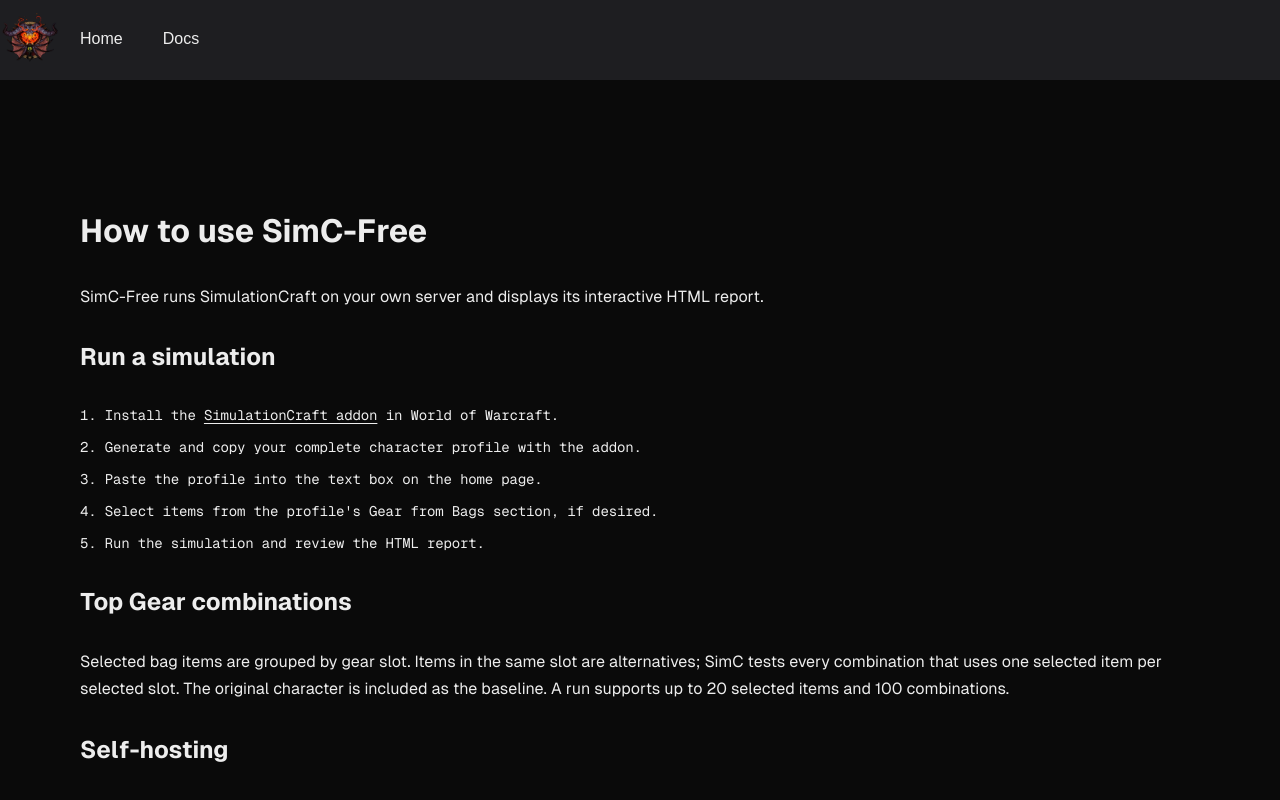
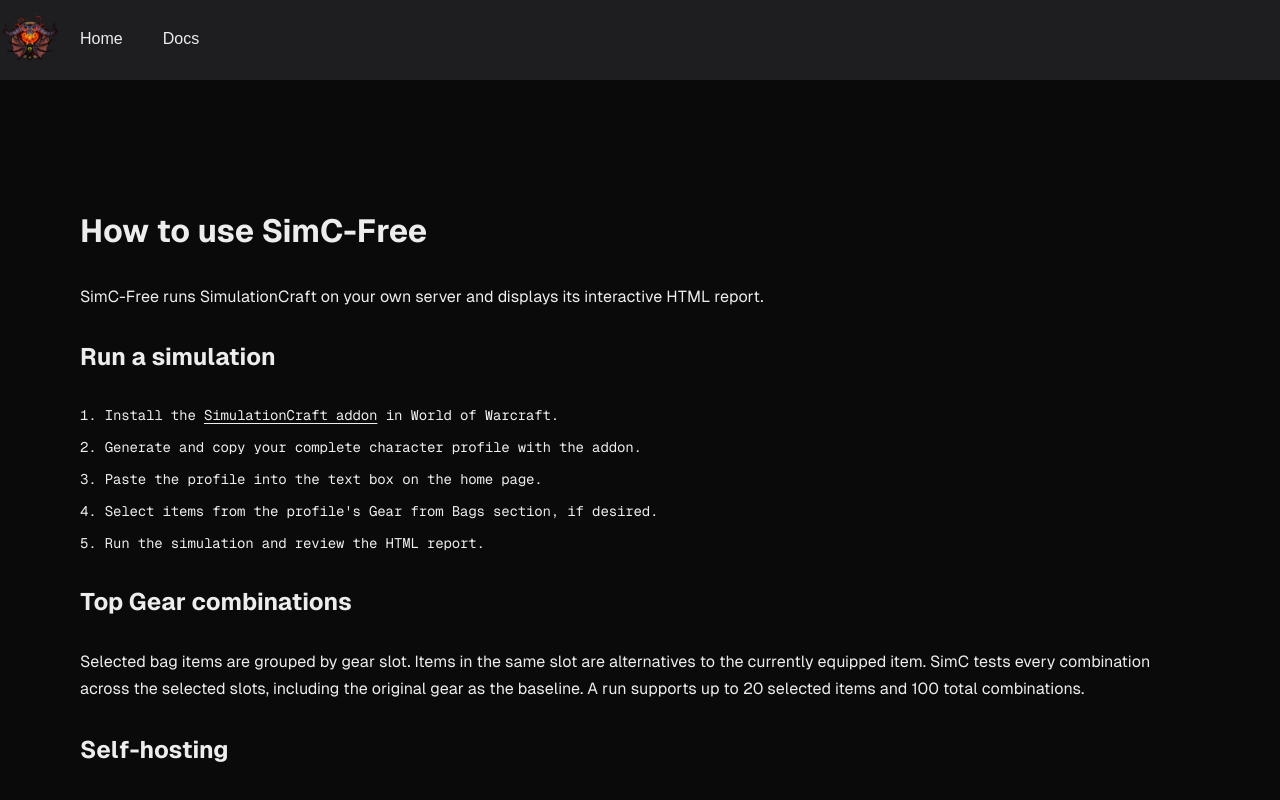
Before and after one commit to alexohneander/sim_free, a Next.js app in the folder frontend/: page /docs in a window 1280 px wide. Shown: the top 800 px of the page. Built offline with nearby package versions, Linux system fonts and the light colour scheme.

Commit message:
fix(docs): clarify gear alternatives and combination limits in README and documentation

```diff
--- a/frontend/src/app/docs/page.tsx
+++ b/frontend/src/app/docs/page.tsx
@@ -36,9 +36,10 @@
         <h2>Top Gear combinations</h2>
         <p>
           Selected bag items are grouped by gear slot. Items in the same slot
-          are alternatives; SimC tests every combination that uses one selected
-          item per selected slot. The original character is included as the
-          baseline. A run supports up to 20 selected items and 100 combinations.
+          are alternatives to the currently equipped item. SimC tests every
+          combination across the selected slots, including the original gear as
+          the baseline. A run supports up to 20 selected items and 100 total
+          combinations.
         </p>
 
         <h2>Self-hosting</h2>
```
Also changed, not shown: frontend/src/app/ui/forms/simCurrentGear.tsx (+13 -8 lines), 1 other file (tests, documents, lock files or other folders).
